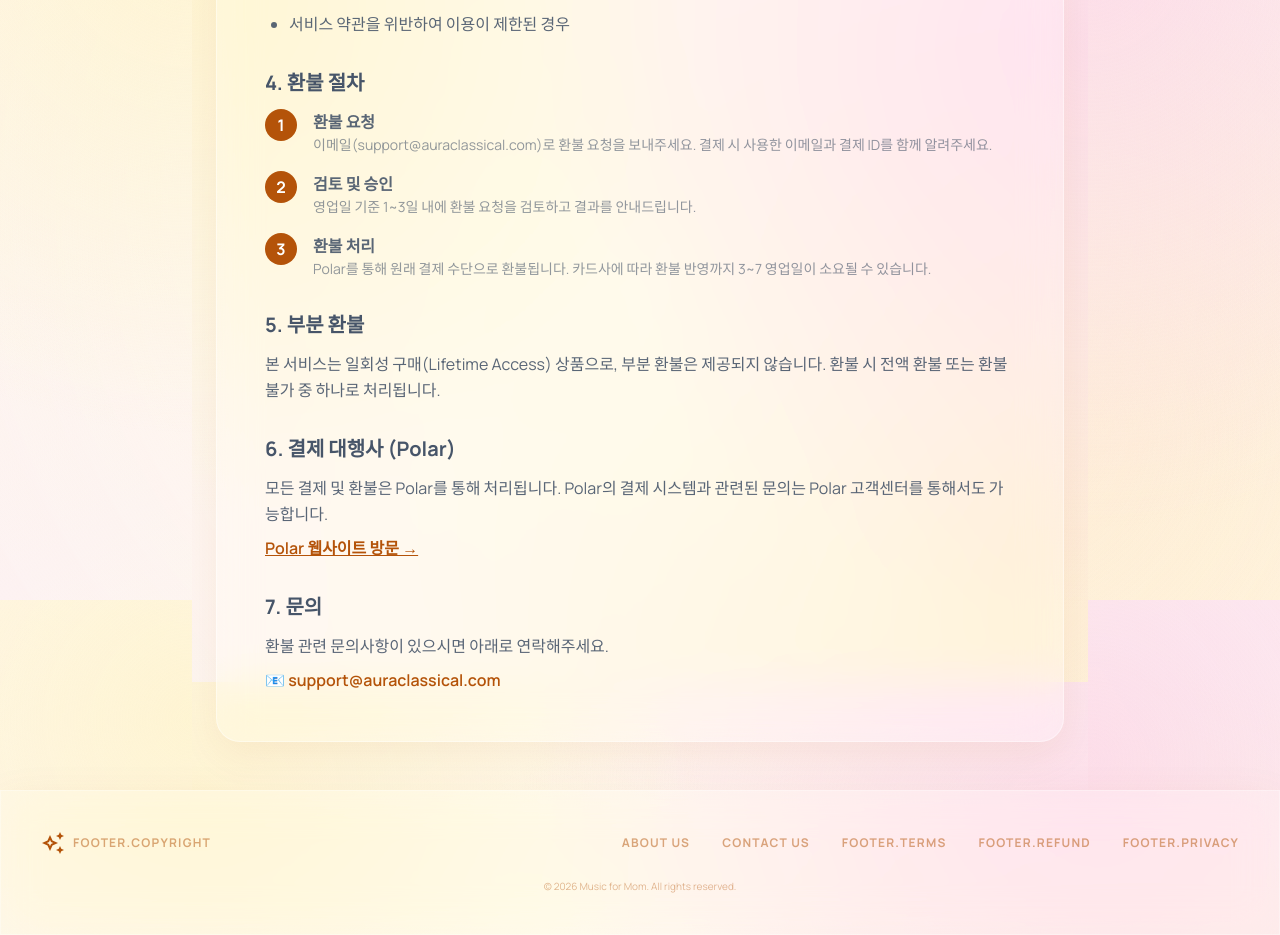
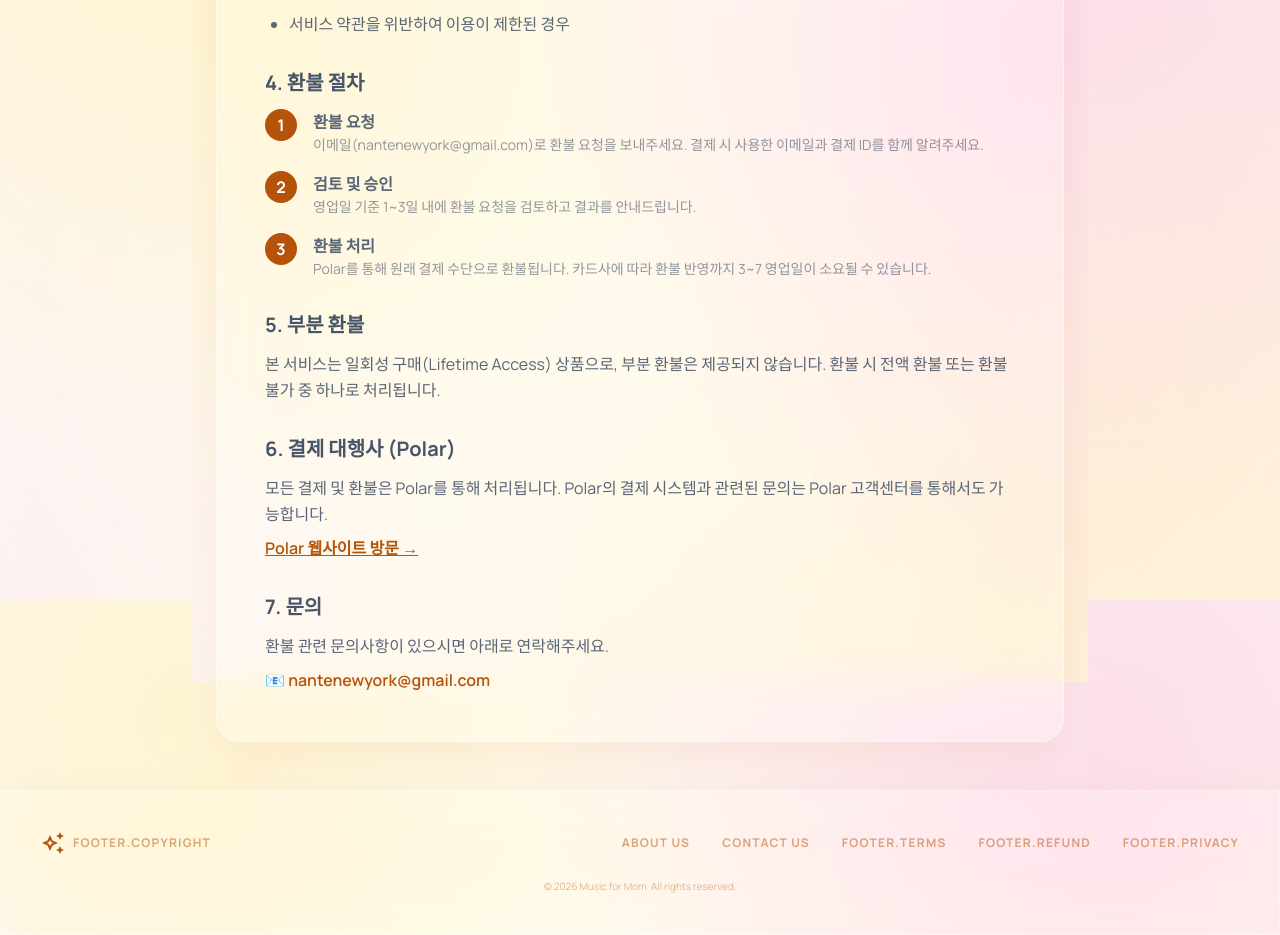
Before and after one commit to nantenewyork/music-for-mom, a React (Vite) app: page /refund in a window 1280 px wide. Shown: the part 1000-1935 px from the top of the page. Built offline with nearby package versions, Linux system fonts and the light colour scheme; the HTML template or start-up script is replaced by a standard one; a web font is replaced by a local one.

Commit message:
Update contact email address to nantenewyork@gmail.com

```diff
--- a/src/components/ContactPage.tsx
+++ b/src/components/ContactPage.tsx
@@ -42,7 +42,7 @@ function ContactPage({ onBack = () => window.history.back() }: ContactPageProps)
                         <div className="p-8 rounded-3xl border-2 border-dashed" style={{ borderColor: `${colors.deepGold}33`, backgroundColor: 'rgba(255,255,255,0.3)' }}>
                             <p className="text-sm uppercase tracking-widest mb-2" style={{ color: colors.deepGold }}>이메일 문의</p>
                             <p className="text-xl md:text-2xl font-bold" style={{ color: colors.warmSlate }}>
-                                support@auraclassical.com
+                                nantenewyork@gmail.com
                             </p>
                         </div>
 
--- a/src/components/PrivacyPage.tsx
+++ b/src/components/PrivacyPage.tsx
@@ -184,7 +184,7 @@ function PrivacyPage({ onBack }: PrivacyPageProps) {
                             <div className="mt-4 p-4 rounded-xl" style={{ backgroundColor: 'rgba(255,255,255,0.5)' }}>
                                 <p><strong>개인정보 보호책임자</strong></p>
                                 <p className="mt-2 font-semibold" style={{ color: colors.deepGold }}>
-                                    📧 privacy@auraclassical.com
+                                    📧 nantenewyork@gmail.com
                                 </p>
                             </div>
                         </section>
--- a/src/components/RefundPage.tsx
+++ b/src/components/RefundPage.tsx
@@ -89,7 +89,7 @@ function RefundPage({ onBack }: RefundPageProps) {
                                     <div>
                                         <h4 className="font-semibold">환불 요청</h4>
                                         <p className="text-sm" style={{ color: `${colors.warmSlate}99` }}>
-                                            이메일(support@auraclassical.com)로 환불 요청을 보내주세요.
+                                            이메일(nantenewyork@gmail.com)로 환불 요청을 보내주세요.
                                             결제 시 사용한 이메일과 결제 ID를 함께 알려주세요.
                                         </p>
                                     </div>
@@ -155,7 +155,7 @@ function RefundPage({ onBack }: RefundPageProps) {
                                 환불 관련 문의사항이 있으시면 아래로 연락해주세요.
                             </p>
                             <p className="mt-2 font-semibold" style={{ color: colors.deepGold }}>
-                                📧 support@auraclassical.com
+                                📧 nantenewyork@gmail.com
                             </p>
                         </section>
                     </div>
--- a/src/components/TermsPage.tsx
+++ b/src/components/TermsPage.tsx
@@ -113,7 +113,7 @@ function TermsPage({ onBack }: TermsPageProps) {
                                 서비스 관련 문의사항이 있으시면 아래로 연락해주세요.
                             </p>
                             <p className="mt-2 font-semibold" style={{ color: colors.deepGold }}>
-                                📧 support@auraclassical.com
+                                📧 nantenewyork@gmail.com
                             </p>
                         </section>
                     </div>
```
